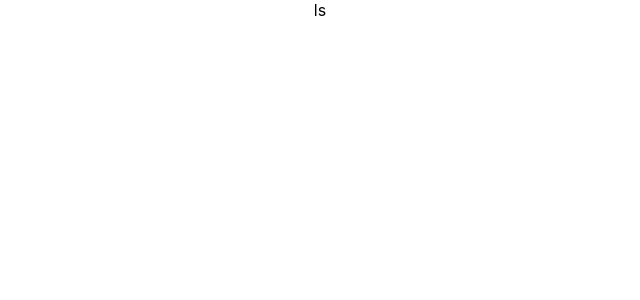
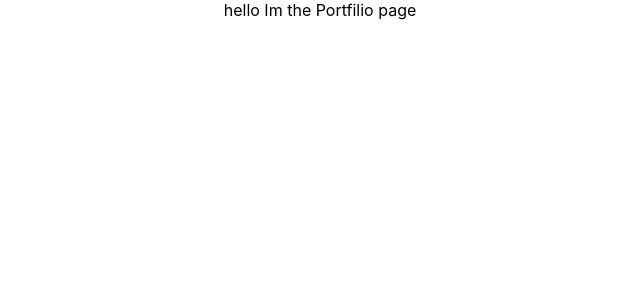
Before and after one commit to SamuelJJk/Photography-site-Mockup, a React (Create React App) app in the folder Client/: page /Portfilio in a window 1280 px wide. Shown: the top 300 px of the page, without its empty margins (320-960 px from the left). Built offline with nearby package versions, Linux system fonts and the light colour scheme.

Commit message:
git created routes for the site

```diff
--- a/Client/src/App.js
+++ b/Client/src/App.js
@@ -1,9 +1,19 @@
 import './App.css';
+import {Route,Routes} from 'react-router-dom'
+import Index from './Pages/Index'
+import About from './Pages/About'
+import Contacts from './Pages/Contacts'
+import Portfilio from './Pages/Portfilio'
 
 function App() {
   return (
     <div className="App">
-      ls
+      <Routes>
+        <Route path='/' element={<Index />}/>
+        <Route path='/Portfilio' element={<Portfilio />}/>
+        <Route path='/About' element={<About />}/>
+        <Route path='/Contact' element={<Contacts />}/>
+      </Routes>
 
     </div>
   );
--- a/Client/src/Pages/Index.jsx
+++ b/Client/src/Pages/Index.jsx
@@ -3,7 +3,7 @@ import React from 'react'
 function Index() {
   return (
     <div>
-
+      Hello Im the Index page
     </div>
   )
 }
--- /dev/null
+++ b/Client/src/Pages/Portfilio.jsx
@@ -0,0 +1,11 @@
+import React from 'react'
+
+function Portfilio() {
+  return (
+    <div>
+      hello Im the Portfilio page
+    </div>
+  )
+}
+
+export default Portfilio
--- a/Client/src/index.js
+++ b/Client/src/index.js
@@ -2,10 +2,13 @@ import React from 'react';
 import ReactDOM from 'react-dom/client';
 import './index.css';
 import App from './App';
+import {BrowserRouter as Router} from 'react-router-dom'
 
 const root = ReactDOM.createRoot(document.getElementById('root'));
 root.render(
-  <React.StrictMode>
-    <App />
-  </React.StrictMode>
-);
+  <Router>
+    <React.StrictMode>
+      <App />
+    </React.StrictMode>
+  </Router>
+  );
```
